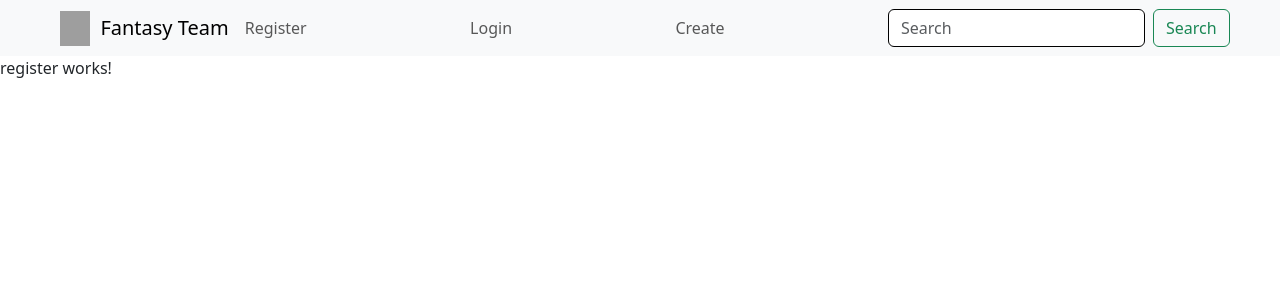
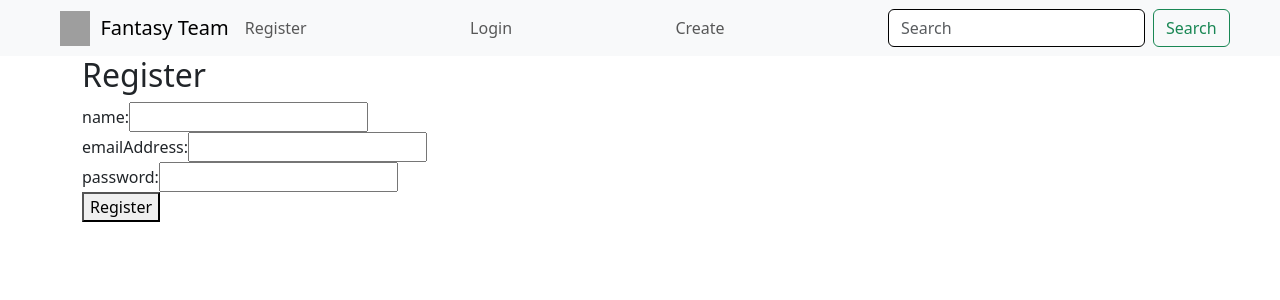
Before and after one commit to mgall021/SoccerPlayerFantasyManagerFrontEnd, an Angular app: page /register in a window 1280 px wide. Shown: the top 300 px of the page. Built offline with nearby package versions, Linux system fonts and the light colour scheme; grey boxes are pictures that could not be loaded.

Commit message:
add html to my register component

```diff
--- a/src/app/register/register.component.html
+++ b/src/app/register/register.component.html
@@ -1 +1,19 @@
-<p>register works!</p>
+
+<div class="container">
+    <h2>Register</h2>
+    <form (ngSubmit)="onRegisterSubmit()">
+      <div class="form-group">
+        <label for="name">name:</label>
+        <input type="text" id="username" name="username" [(ngModel)]="registerForm.username" required>
+      </div>
+      <div class="form-group">
+        <label for="emailAddress">emailAddress:</label>
+        <input type="password" id="password" name="password" [(ngModel)]="registerForm.password" required>
+      </div>
+      <div class="form-group">
+        <label for="password">password:</label>
+        <input type="password" id="confirmPassword" name="confirmPassword" [(ngModel)]="registerForm.confirmPassword" required>
+      </div>
+      <button type="submit">Register</button>
+    </form>
+  </div>
--- a/src/app/register/register.component.ts
+++ b/src/app/register/register.component.ts
@@ -6,5 +6,10 @@
   styleUrls: ['./register.component.css']
 })
 export class RegisterComponent {
+  registerForm: any = {};
 
+
+  onRegisterSubmit() {
+
+  }
 }
```
